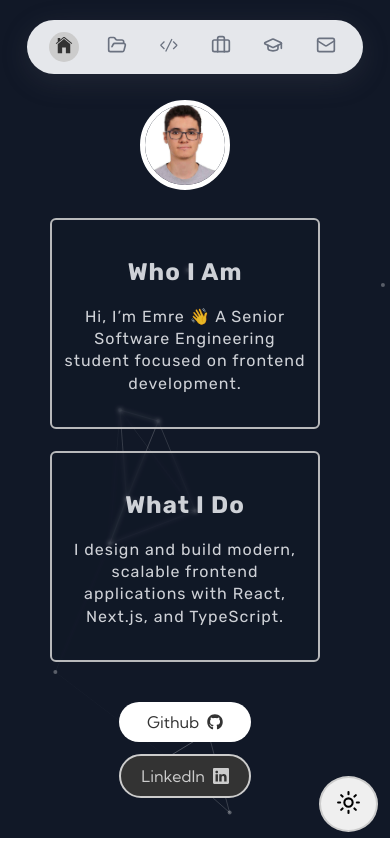
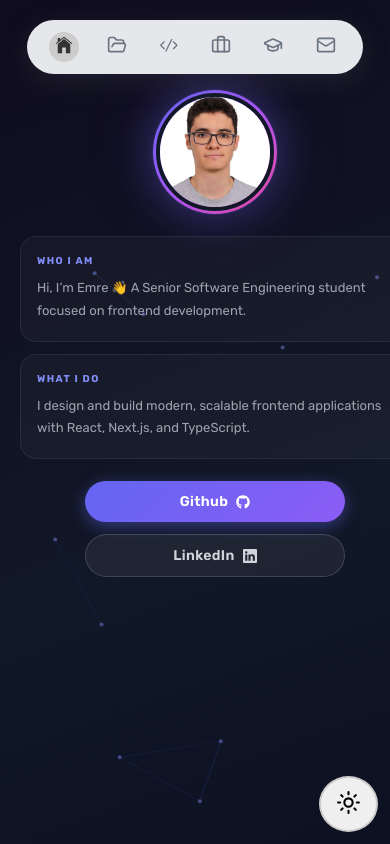
Before and after one commit to Emreert17/React-Porfolio, a React (Vite) app in the folder frontend/: page / in a window 390 px wide. Shown: the top 844 px of the page. Built offline with nearby package versions, Linux system fonts and the light colour scheme.

Commit message:
Intro UI Update

```diff
--- a/frontend/src/components/Intro/Intro.jsx
+++ b/frontend/src/components/Intro/Intro.jsx
@@ -12,11 +12,13 @@ export default function Intro() {
         <ParticleContainer />
         <div className="inner-particle-container">
           <div className="intro-content">
-            <img
-              className="intro-picture"
-              src={info.image}
-              alt={info.imageDesc}
-            />
+            <div className="intro-picture-wrapper">
+              <img
+                className="intro-picture"
+                src={info.image}
+                alt={info.imageDesc}
+              />
+            </div>
             <div className="intro-text">
               {info.description.map((description) => (
                 <IntroTextCard key={description.id} description={description} />
--- a/frontend/src/components/Intro/ParticleContainer.jsx
+++ b/frontend/src/components/Intro/ParticleContainer.jsx
@@ -18,7 +18,7 @@ export default function ParticleContainer() {
       fullScreen: { enable: false },
       background: {
         color: {
-          value: "#111827",
+          value: "transparent",
         },
       },
       fpsLimit: 120,
@@ -55,13 +55,13 @@ export default function ParticleContainer() {
       },
       particles: {
         color: {
-          value: "#ffffff",
+          value: "#818cf8",
         },
         links: {
-          color: "#ffffff",
+          color: "#6366f1",
           distance: 150,
           enable: true,
-          opacity: 0.2,
+          opacity: 0.15,
           width: 1,
         },
         move: {
@@ -82,12 +82,12 @@ export default function ParticleContainer() {
         number: {
           density: {
             enable: true,
-            area: 800,
+            area: 900,
           },
-          value: 80,
+          value: 60,
         },
         opacity: {
-          value: 0.3,
+          value: 0.45,
           random: false,
           anim: {
             enable: false,
--- a/frontend/src/styles/Intro.css
+++ b/frontend/src/styles/Intro.css
@@ -1,165 +1,237 @@
+/* ─── Particles canvas ─────────────────────────────────────── */
 #tsparticles {
   position: absolute !important;
   inset: 0 !important;
   width: 100% !important;
   height: 100% !important;
-  z-index: 0 !important; /* Partiküller en altta */
+  z-index: 0 !important;
   pointer-events: none !important;
 }
+
+/* ─── Section shell ────────────────────────────────────────── */
 .particle-container {
   position: relative;
-  height: 90vh;
+  min-height: 100vh;
   overflow: hidden;
-  margin-bottom: 120px;
-  background-color: #111827;
+  background: linear-gradient(160deg, #0f0c1d 0%, #111827 55%, #0a0f1e 100%);
+  margin-bottom: 80px;
 }
+
+/* ─── Centered wrapper ─────────────────────────────────────── */
 .inner-particle-container {
   width: 100%;
-  height: 100%;
+  min-height: 100vh;
   display: flex;
   justify-content: center;
   align-items: center;
   position: relative;
-  padding-top: 20px;
+  z-index: 20;
   color: white;
   pointer-events: none;
-  z-index: 20;
+  padding: 80px 24px 60px;
 }
+
+/* ─── Content column ───────────────────────────────────────── */
 .intro-content {
-  width: 50%;
+  width: 55%;
+  max-width: 700px;
   display: flex;
   flex-direction: column;
-  gap: 20px;
+  gap: 28px;
   align-items: center;
 }
+
+/* ─── Profile image — gradient ring ───────────────────────── */
+.intro-picture-wrapper {
+  padding: 3px;
+  border-radius: 50%;
+  background: linear-gradient(135deg, #6366f1 0%, #a855f7 50%, #ec4899 100%);
+  box-shadow:
+    0 0 0 1px rgba(99, 102, 241, 0.15),
+    0 0 40px rgba(99, 102, 241, 0.35),
+    0 0 80px rgba(168, 85, 247, 0.15);
+  animation: fadeInDown 0.7s ease-out both;
+}
+
+.intro-picture {
+  width: 150px;
+  height: 150px;
+  border-radius: 50%;
+  object-fit: cover;
+  border: 4px solid #111827;
+  display: block;
+}
+
+/* ─── Info cards ───────────────────────────────────────────── */
 .intro-text {
   display: grid;
   grid-template-columns: repeat(2, 1fr);
-  gap: 22px;
+  gap: 14px;
   font-family: "Rubik", sans-serif;
+  width: 100%;
+  animation: fadeInUp 0.7s ease-out 0.25s both;
+}
+
+.intro-text-card {
+  background: rgba(255, 255, 255, 0.03);
+  border: 1px solid rgba(255, 255, 255, 0.07);
+  border-radius: 16px;
+  padding: 22px 20px;
+  backdrop-filter: blur(16px);
+  -webkit-backdrop-filter: blur(16px);
+  transition: border-color 0.3s ease, background 0.3s ease,
+    transform 0.3s ease, box-shadow 0.3s ease;
+}
+
+.intro-text-card:hover {
+  border-color: rgba(99, 102, 241, 0.45);
+  background: rgba(99, 102, 241, 0.06);
+  transform: translateY(-4px);
+  box-shadow: 0 12px 32px rgba(99, 102, 241, 0.15);
+}
+
+.intro-text-card h2 {
+  font-size: 10px;
+  font-weight: 700;
+  letter-spacing: 0.14em;
+  text-transform: uppercase;
+  color: #818cf8;
+  margin: 0 0 10px 0;
+}
+
+.intro-text-card p {
+  font-size: 14px;
+  color: #9ca3af;
+  line-height: 1.75;
+  margin: 0;
   font-weight: 400;
-  color: #e5e7eb;
-  font-size: 18px;
-  text-align: center;
-  letter-spacing: 2px;
-  line-height: 1.6;
-  animation: fadeIn 1.2s ease-in-out;
 }
-.intro-text-card {
-  display: flex;
-  flex-direction: column;
-  border: 2px solid #ccc;
-  padding: 20px 16px;
-  border-radius: 6px;
-  background: transparent;
-  backdrop-filter: blur(2px);
-  opacity: 0.9;
-}
-.intro-text-card:hover {
-  opacity: 1;
-}
-.intro-text-card h2 {
-  margin-bottom: 0px;
-}
+
+/* ─── CTA buttons ──────────────────────────────────────────── */
 .button-group {
-  margin-top: 20px;
   display: flex;
   justify-content: center;
-  gap: 20px;
+  gap: 12px;
+  pointer-events: auto;
+  animation: fadeInUp 0.7s ease-out 0.5s both;
 }
-.intro-picture {
-  width: 100px;
-  height: 100px;
-  border: 5px solid #fff;
-  border-radius: 50%;
 
-  object-fit: cover;
-}
 .btn-intro {
   text-decoration: none;
-  display: flex;
+  display: inline-flex;
   align-items: center;
   gap: 8px;
-  font-size: 18px;
-  padding: 12px 30px;
+  font-size: 14px;
+  font-weight: 600;
+  font-family: "Rubik", sans-serif;
+  letter-spacing: 0.025em;
+  padding: 12px 28px;
   border-radius: 999px;
   border: none;
-  background-color: #fff;
-  color: #333;
-  pointer-events: auto;
+  cursor: pointer;
+  transition: transform 0.22s ease, box-shadow 0.22s ease, background 0.22s ease;
+  background: linear-gradient(135deg, #6366f1 0%, #8b5cf6 100%);
+  color: #fff;
+  box-shadow: 0 4px 16px rgba(99, 102, 241, 0.45);
 }
+
 .btn-intro.btn-2 {
-  background-color: #333;
-  color: #ccc;
-  border: 2px solid #ccc;
+  background: rgba(255, 255, 255, 0.06);
+  color: #d1d5db;
+  border: 1px solid rgba(255, 255, 255, 0.15);
+  box-shadow: none;
 }
+
 .btn-intro:hover {
-  transform: scale(1.1);
-  transition: ease-in 0.4s;
+  transform: translateY(-2px);
+  box-shadow: 0 8px 26px rgba(99, 102, 241, 0.6);
 }
-@keyframes fadeIn {
+
+.btn-intro.btn-2:hover {
+  background: rgba(99, 102, 241, 0.12);
+  border-color: rgba(99, 102, 241, 0.45);
+  color: #e5e7eb;
+  box-shadow: 0 4px 16px rgba(99, 102, 241, 0.2);
+  transform: translateY(-2px);
+}
+
+/* ─── Animations ───────────────────────────────────────────── */
+@keyframes fadeInDown {
   from {
     opacity: 0;
-    transform: translateY(10px);
+    transform: translateY(-24px);
   }
   to {
     opacity: 1;
     transform: translateY(0);
   }
 }
+
+@keyframes fadeInUp {
+  from {
+    opacity: 0;
+    transform: translateY(24px);
+  }
+  to {
+    opacity: 1;
+    transform: translateY(0);
+  }
+}
+
+/* ─── Responsive: mobile ───────────────────────────────────── */
 @media (max-width: 640px) {
-  .particle-container {
-    height: auto;
-    margin-bottom: 80px;
-    padding: 40px 20px;
+  .inner-particle-container {
+    padding: 90px 20px 50px;
+    align-items: flex-start;
   }
+
   .intro-content {
     width: 100%;
-    padding: 0 50px 0px 30px;
+    gap: 22px;
   }
+
+  .intro-picture {
+    width: 110px;
+    height: 110px;
+  }
+
   .intro-text {
     grid-template-columns: 1fr;
-    font-size: 16px;
-    letter-spacing: 1px;
-    line-height: 1.4;
-  }
-  .intro-text-card {
-    padding: 16px 8px;
-  }
-  .intro-picture {
-    width: 80px;
-    height: 80px;
-    margin-right: 0;
-    margin-top: 40px;
-    margin-bottom: 8px;
-  }
-  .button-group {
-    margin-top: 20px;
-    display: flex;
-    flex-direction: column;
     gap: 12px;
   }
+
+  .intro-text-card {
+    padding: 18px 16px;
+  }
+
+  .intro-text-card p {
+    font-size: 13px;
+  }
+
+  .button-group {
+    flex-direction: column;
+    width: 100%;
+    max-width: 260px;
+  }
+
   .btn-intro {
     justify-content: center;
-    font-size: 16px;
-    padding: 10px 20px;
+    padding: 12px 20px;
   }
 }
+
+/* ─── Responsive: tablet ───────────────────────────────────── */
 @media (min-width: 641px) and (max-width: 1024px) {
   .intro-content {
-    width: 70%;
+    width: 78%;
   }
-  .intro-text {
-    font-size: 18px;
-    line-height: 1.5;
+
+  .intro-picture {
+    width: 130px;
+    height: 130px;
   }
-  .intro-picture {
-    width: 90px;
-    height: 90px;
-    margin-right: 20px;
-  }
-  .btn-intro {
-    font-size: 17px;
-    padding: 12px 24px;
+
+  .intro-text-card p {
+    font-size: 13px;
   }
 }
```
